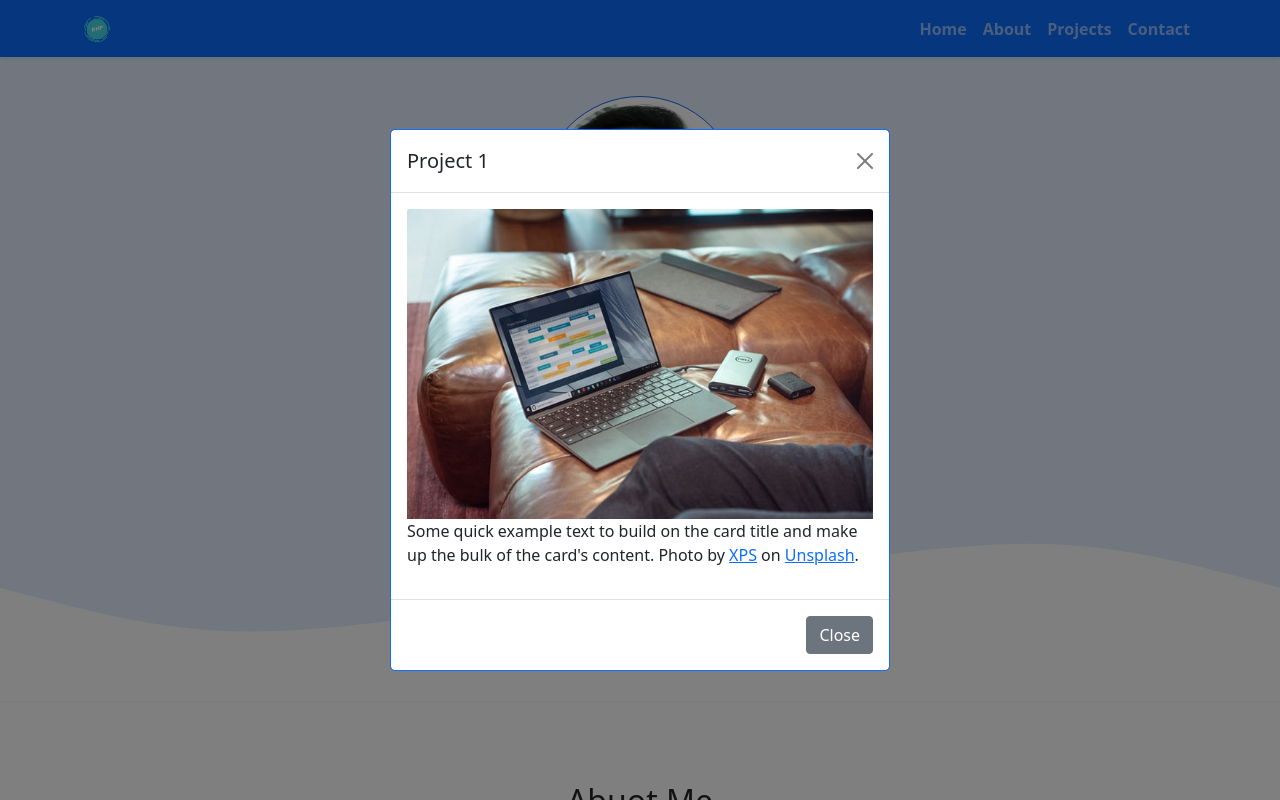
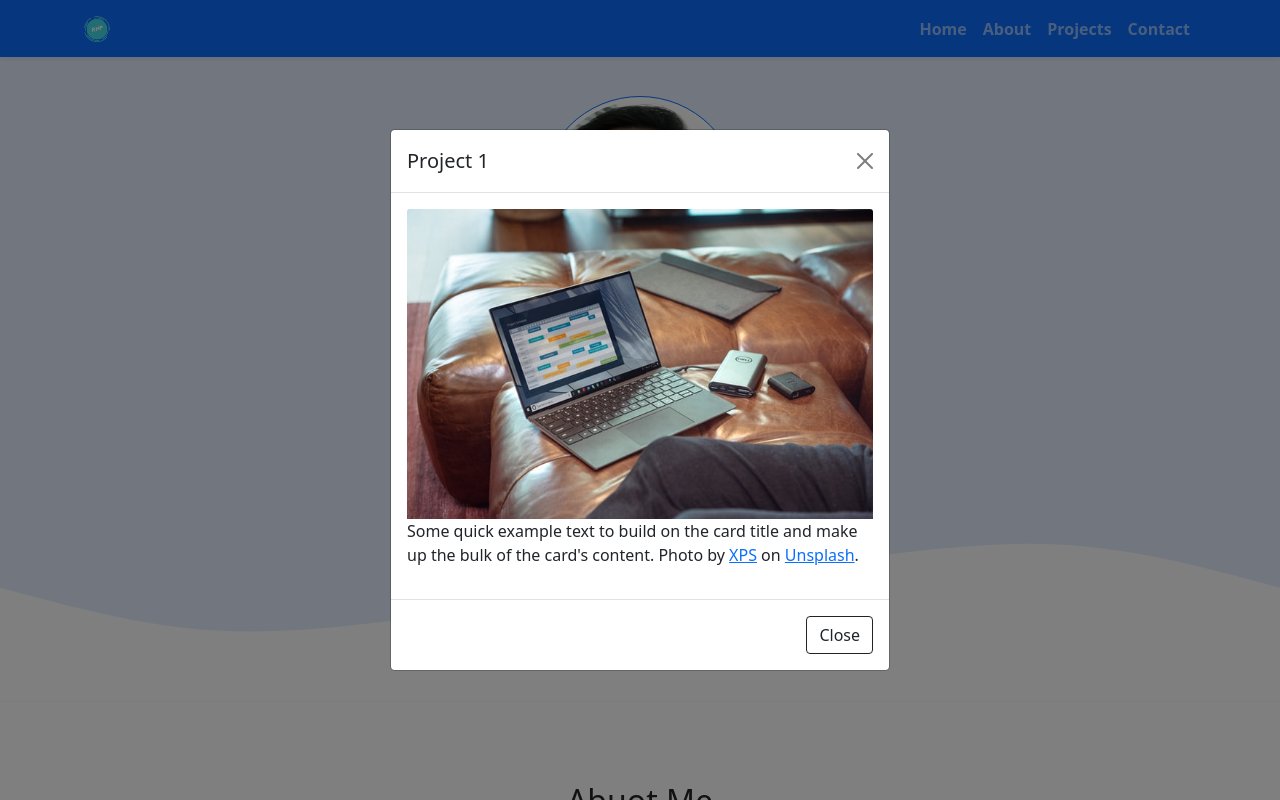
Before and after one commit to RizkiHP/RizkiHP.github.io, a PHP site: page / in a window 1280 px wide, after a click that opens the changed part. Run offline with PHP 8.4, Linux system fonts and the light colour scheme; some libraries are stand-ins or nearby versions.

Commit message:
Menghapus border Modal, Merubah Button Close Modal dan Menambahkan Tombol BackTop

```diff
--- a/css/style.css
+++ b/css/style.css
@@ -10,3 +10,11 @@
 section {
   padding-top: 5rem;
 }
+
+#top a {
+  position: fixed;
+  padding: 1rem;
+  right: 1rem;
+  bottom: 2rem;
+  /* background-color: transparent; */
+}
--- a/index.html
+++ b/index.html
@@ -111,7 +111,7 @@
           <!-- Modal 1 -->
           <div class="modal fade" id="modalImg1" tabindex="-1" aria-labelledby="modalImg1Label" aria-hidden="true">
             <div class="modal-dialog modal-dialog-centered">
-              <div class="modal-content border-primary">
+              <div class="modal-content">
                 <div class="modal-header">
                   <h5 class="modal-title" id="modalImg1Label">Project 1</h5>
                   <button type="button" class="btn-close" data-bs-dismiss="modal" aria-label="Close"></button>
@@ -124,7 +124,7 @@
                   </p>
                 </div>
                 <div class="modal-footer">
-                  <button type="button" class="btn btn-secondary" data-bs-dismiss="modal">Close</button>
+                  <button type="button" class="btn btn-outline-dark" data-bs-dismiss="modal">Close</button>
                 </div>
               </div>
             </div>
@@ -140,7 +140,7 @@
           <!-- Modal 2 -->
           <div class="modal fade" id="modalImg2" tabindex="-1" aria-labelledby="modalImg2Label" aria-hidden="true">
             <div class="modal-dialog modal-dialog-centered">
-              <div class="modal-content border-primary">
+              <div class="modal-content">
                 <div class="modal-header">
                   <h5 class="modal-title" id="modalImg2Label">Project 2</h5>
                   <button type="button" class="btn-close" data-bs-dismiss="modal" aria-label="Close"></button>
@@ -153,7 +153,7 @@
                   </p>
                 </div>
                 <div class="modal-footer">
-                  <button type="button" class="btn btn-secondary" data-bs-dismiss="modal">Close</button>
+                  <button type="button" class="btn btn-outline-dark" data-bs-dismiss="modal">Close</button>
                 </div>
               </div>
             </div>
@@ -169,7 +169,7 @@
           <!-- Modal 3 -->
           <div class="modal fade" id="modalImg3" tabindex="-1" aria-labelledby="modalImg3Label" aria-hidden="true">
             <div class="modal-dialog modal-dialog-centered">
-              <div class="modal-content border-primary">
+              <div class="modal-content">
                 <div class="modal-header">
                   <h5 class="modal-title" id="modalImg3Label">Project 3</h5>
                   <button type="button" class="btn-close" data-bs-dismiss="modal" aria-label="Close"></button>
@@ -182,7 +182,7 @@
                   </p>
                 </div>
                 <div class="modal-footer">
-                  <button type="button" class="btn btn-secondary" data-bs-dismiss="modal">Close</button>
+                  <button type="button" class="btn btn-outline-dark" data-bs-dismiss="modal">Close</button>
                 </div>
               </div>
             </div>
@@ -198,7 +198,7 @@
           <!-- Modal 4 -->
           <div class="modal fade" id="modalImg4" tabindex="-1" aria-labelledby="modalImg4Label" aria-hidden="true">
             <div class="modal-dialog modal-dialog-centered">
-              <div class="modal-content border-primary">
+              <div class="modal-content">
                 <div class="modal-header">
                   <h5 class="modal-title" id="modalImg4Label">Project 4</h5>
                   <button type="button" class="btn-close" data-bs-dismiss="modal" aria-label="Close"></button>
@@ -211,7 +211,7 @@
                   </p>
                 </div>
                 <div class="modal-footer">
-                  <button type="button" class="btn btn-secondary" data-bs-dismiss="modal">Close</button>
+                  <button type="button" class="btn btn-outline-dark" data-bs-dismiss="modal">Close</button>
                 </div>
               </div>
             </div>
@@ -227,7 +227,7 @@
           <!-- Modal 5 -->
           <div class="modal fade" id="modalImg5" tabindex="-1" aria-labelledby="modalImg5Label" aria-hidden="true">
             <div class="modal-dialog modal-dialog-centered">
-              <div class="modal-content border-primary">
+              <div class="modal-content">
                 <div class="modal-header">
                   <h5 class="modal-title" id="modalImg5Label">Project 5</h5>
                   <button type="button" class="btn-close" data-bs-dismiss="modal" aria-label="Close"></button>
@@ -240,7 +240,7 @@
                   </p>
                 </div>
                 <div class="modal-footer">
-                  <button type="button" class="btn btn-secondary" data-bs-dismiss="modal">Close</button>
+                  <button type="button" class="btn btn-outline-dark" data-bs-dismiss="modal">Close</button>
                 </div>
               </div>
             </div>
@@ -305,6 +305,9 @@
           d="M0,192L40,202.7C80,213,160,235,240,240C320,245,400,235,480,224C560,213,640,203,720,192C800,181,880,171,960,160C1040,149,1120,139,1200,144C1280,149,1360,171,1400,181.3L1440,192L1440,320L1400,320C1360,320,1280,320,1200,320C1120,320,1040,320,960,320C880,320,800,320,720,320C640,320,560,320,480,320C400,320,320,320,240,320C160,320,80,320,40,320L0,320Z"
         ></path>
       </svg>
+      <div id="top">
+        <a href="#home"><i class="bi bi-arrow-up-circle text-white"></i></a>
+      </div>
     </section>
     <!-- End Contact -->
 
```
